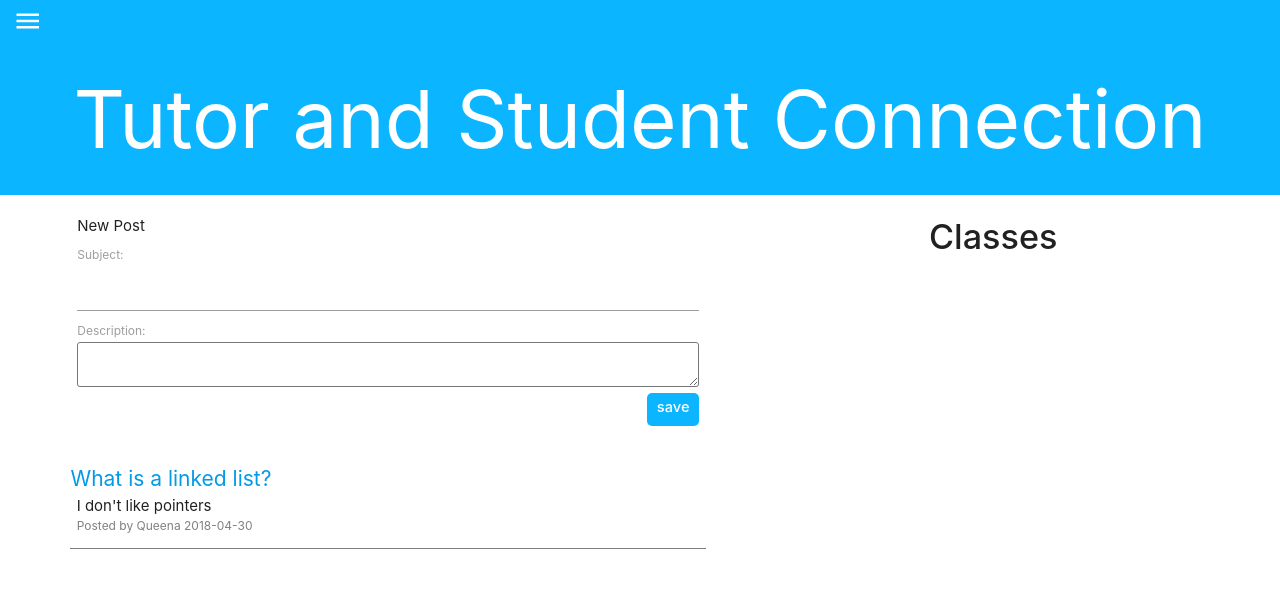
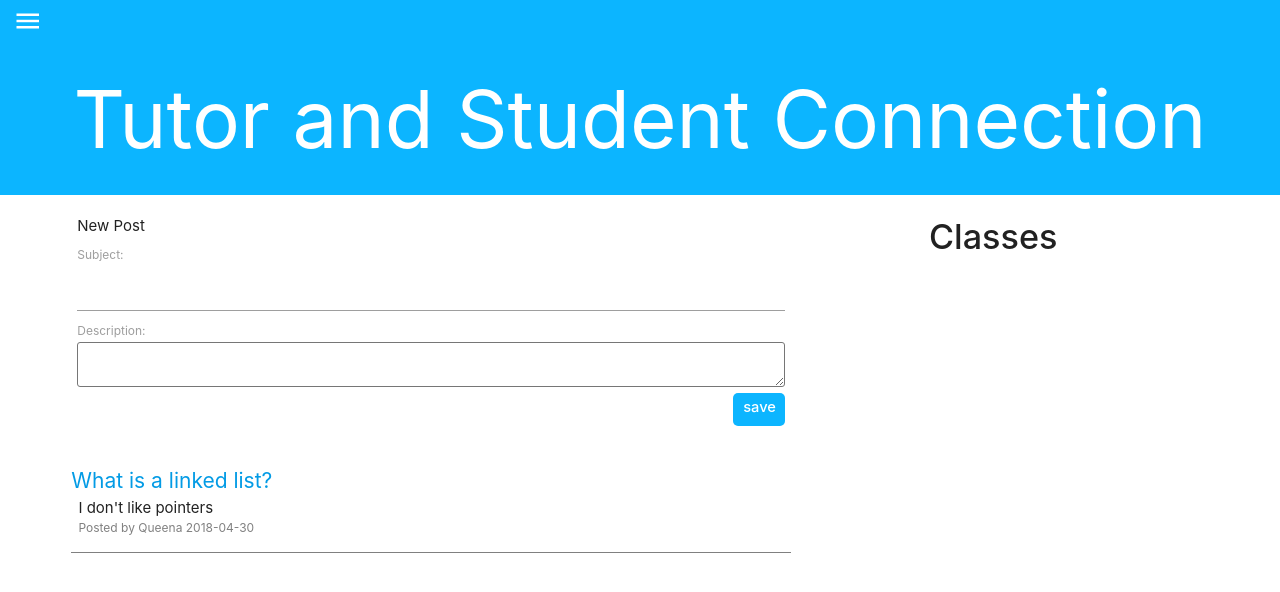
Before and after one commit to jonathankopp/Tutor-and-Student-Connection-TaSC-, a PHP site: page /forum.php in a window 1280 px wide. Shown: the top 592 px of the page. Run offline with PHP 8.4, Linux system fonts and the light colour scheme; a user stored in the database is signed in; data comes from the database, SQL or seed files in the repository.

Commit message:
thiccer posts

```diff
--- a/Resources/style.css
+++ b/Resources/style.css
@@ -67,7 +67,7 @@ section {
 
 }
 .posts {
-	width: 75%;
+	width: 85%;
 }
 
 .posts ul {
@@ -146,7 +146,7 @@ input:hover {
 
 .newpost {
   padding-top: 20px;
-	width: 75%;
+	width: 85%;
 }
 
 div#discussion {
```
